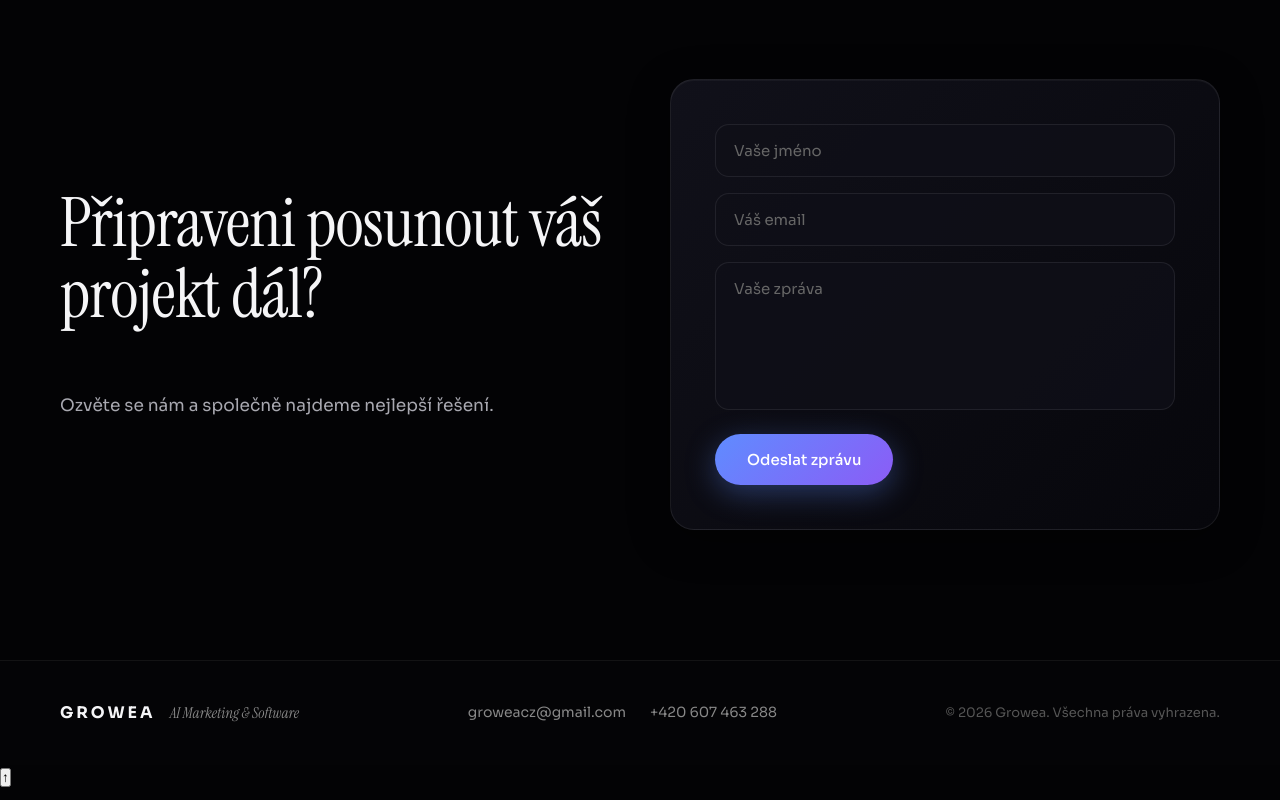
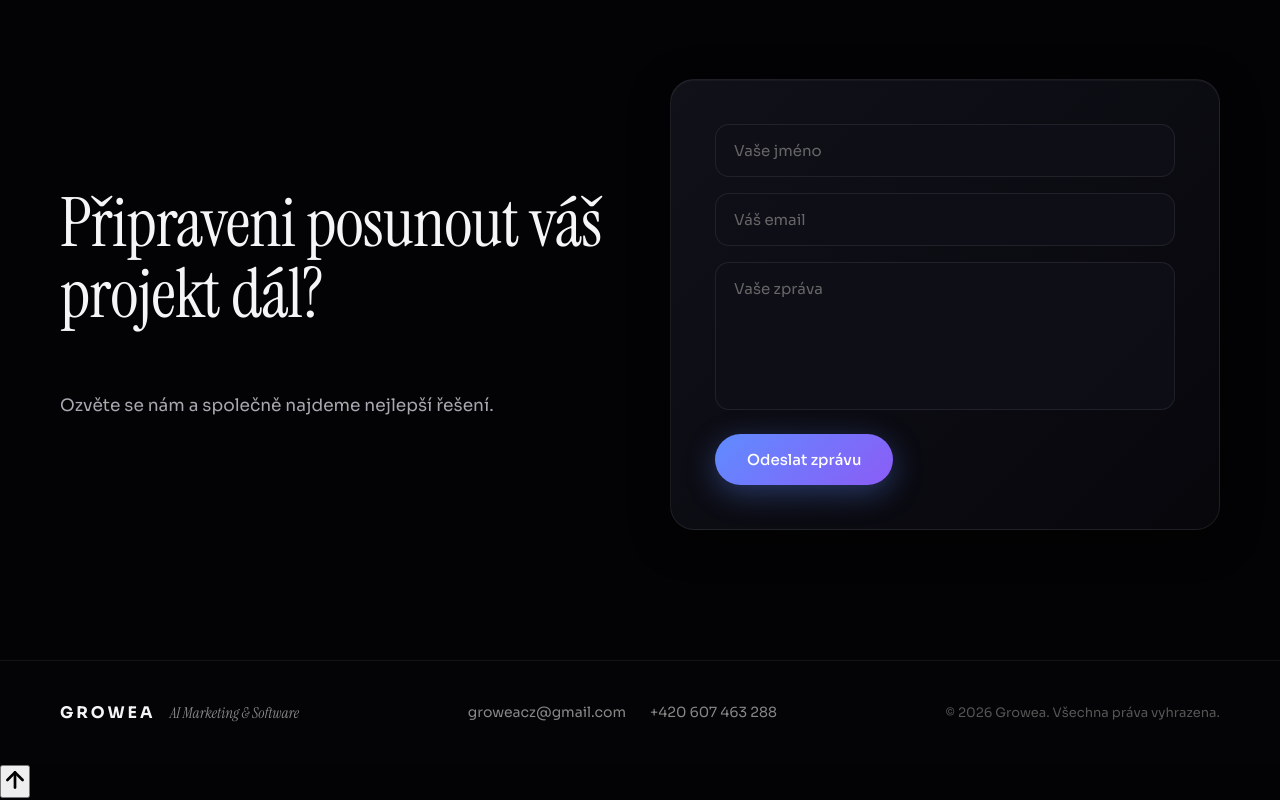
Before and after one commit to groweacz-cyber/Growea-web, a React (Vite) app: page / in a window 1280 px wide. Shown: the part 5134-5934 px from the top of the page. Built offline with nearby package versions, Linux system fonts and the light colour scheme.

Commit message:
Replace scroll-top arrow with SVG icon

```diff
--- a/src/App.jsx
+++ b/src/App.jsx
@@ -528,7 +528,19 @@ export default function App() {
         onClick={() => window.scrollTo({ top: 0, behavior: "smooth" })}
         aria-label="Nahoru"
       >
-        ↑
+        <svg
+          width="26"
+          height="26"
+          viewBox="0 0 24 24"
+          fill="none"
+          stroke="currentColor"
+          strokeWidth="2.5"
+          strokeLinecap="round"
+          strokeLinejoin="round"
+        >
+          <path d="M12 19V5" />
+          <path d="M5 12l7-7 7 7" />
+        </svg>
       </button>
       <ChatWidget open={chatOpen} setOpen={setChatOpen} />
       <WelcomeBot onOpenChat={() => setChatOpen(true)} />
```
